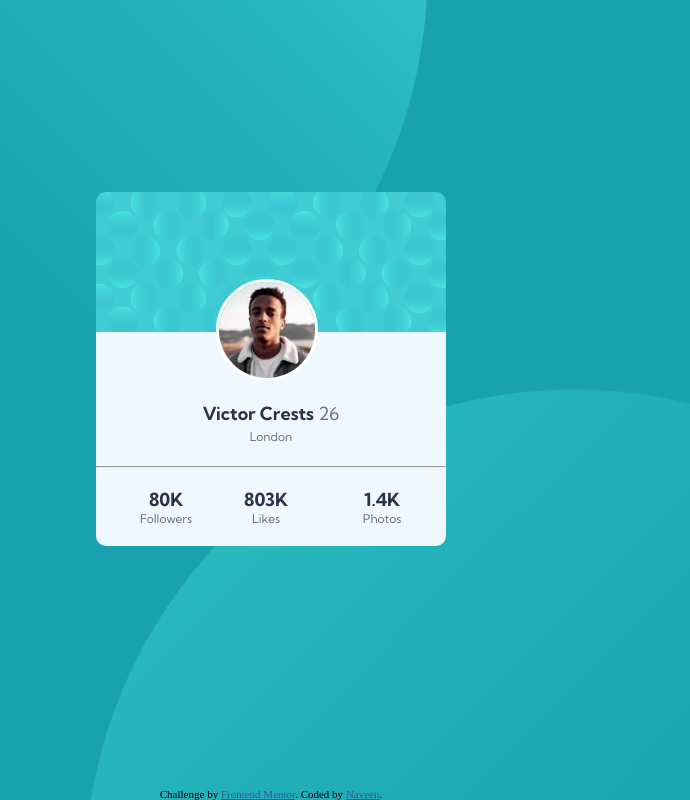
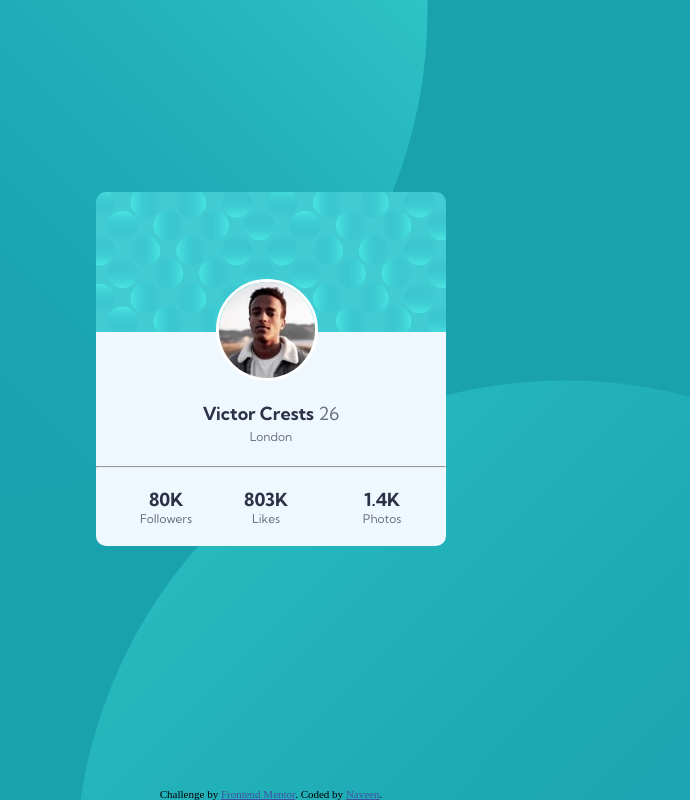
Before and after one commit to Ank2002lu/profile-card, a plain HTML site: page index.html in a window 1280 px wide. Shown: the whole page, without its empty margins (369-1059 px from the left). Drawn offline with Linux system fonts and the light colour scheme.

Commit message:
css position changes

```diff
--- a/style.css
+++ b/style.css
@@ -6,7 +6,7 @@ body{
     font-size: 18px;
     background-color: hsl(185, 75%, 39%);
     background-image: url("images/bg-pattern-top.svg"),url("images/bg-pattern-bottom.svg");
-    background-position: -60% 120%,150% -90%;
+    background-position: -60% 111%,147% -88%;
     background-repeat: no-repeat,no-repeat;
     display: grid;
     place-items: center;
```
